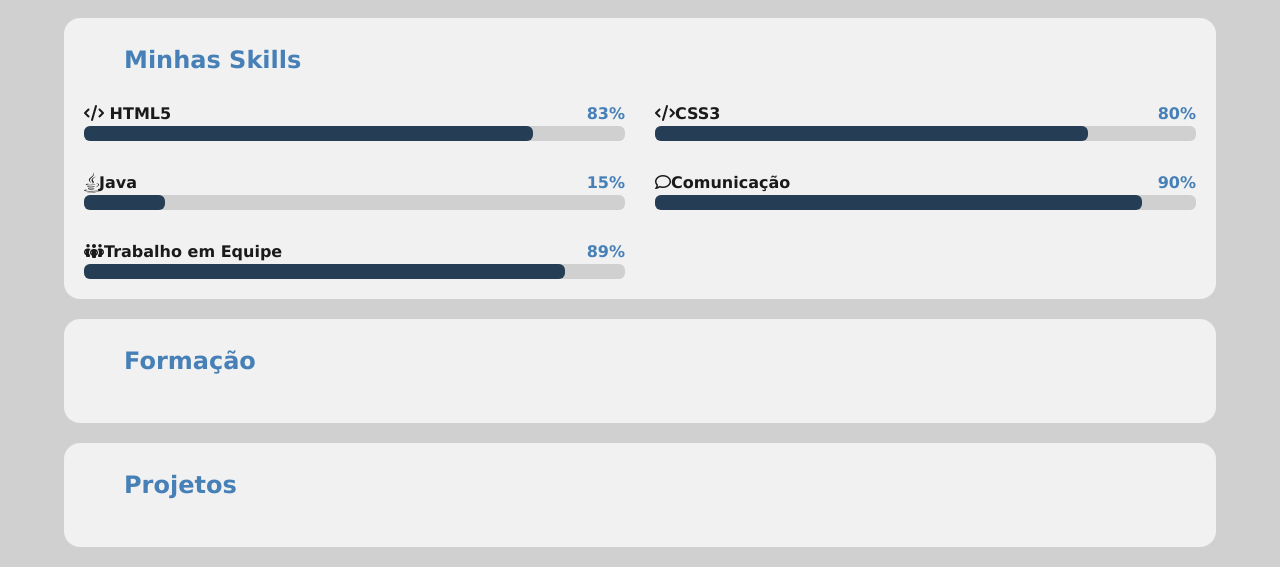
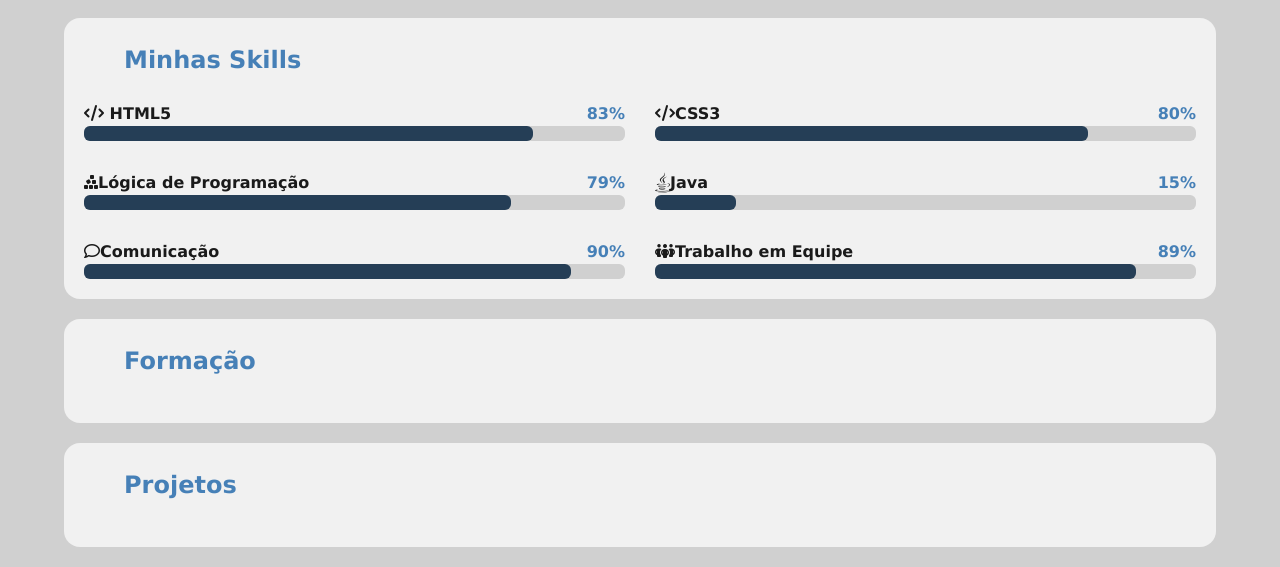
Before and after one commit to lucas-the-st8ic/projeto-portfolio, a plain HTML site: page index.html in a window 1280 px wide. Shown: the part 1297-1864 px from the top of the page. Drawn offline with Linux system fonts and the light colour scheme.

Commit message:
Update index.html

```diff
--- a/index.html
+++ b/index.html
@@ -107,6 +107,20 @@
                      <div class="skills__container-item">
                         <div class="item__info">
                             <span class="info__nome">
+                               <i class="fa-solid fa-cubes-stacked"></i>Lógica de Programação
+                            </span>
+                            <span class="info__porcentagem">
+                                79%
+                            </span>
+                        </div>
+                        <div class="item__barra">
+                            <div class="barra__progressao" style="width: 79%;"></div>
+                        </div>
+
+                    </div>
+                     <div class="skills__container-item">
+                        <div class="item__info">
+                            <span class="info__nome">
                                <i class="fa-brands fa-java fa-lg"></i>Java
                             </span>
                             <span class="info__porcentagem">
```
